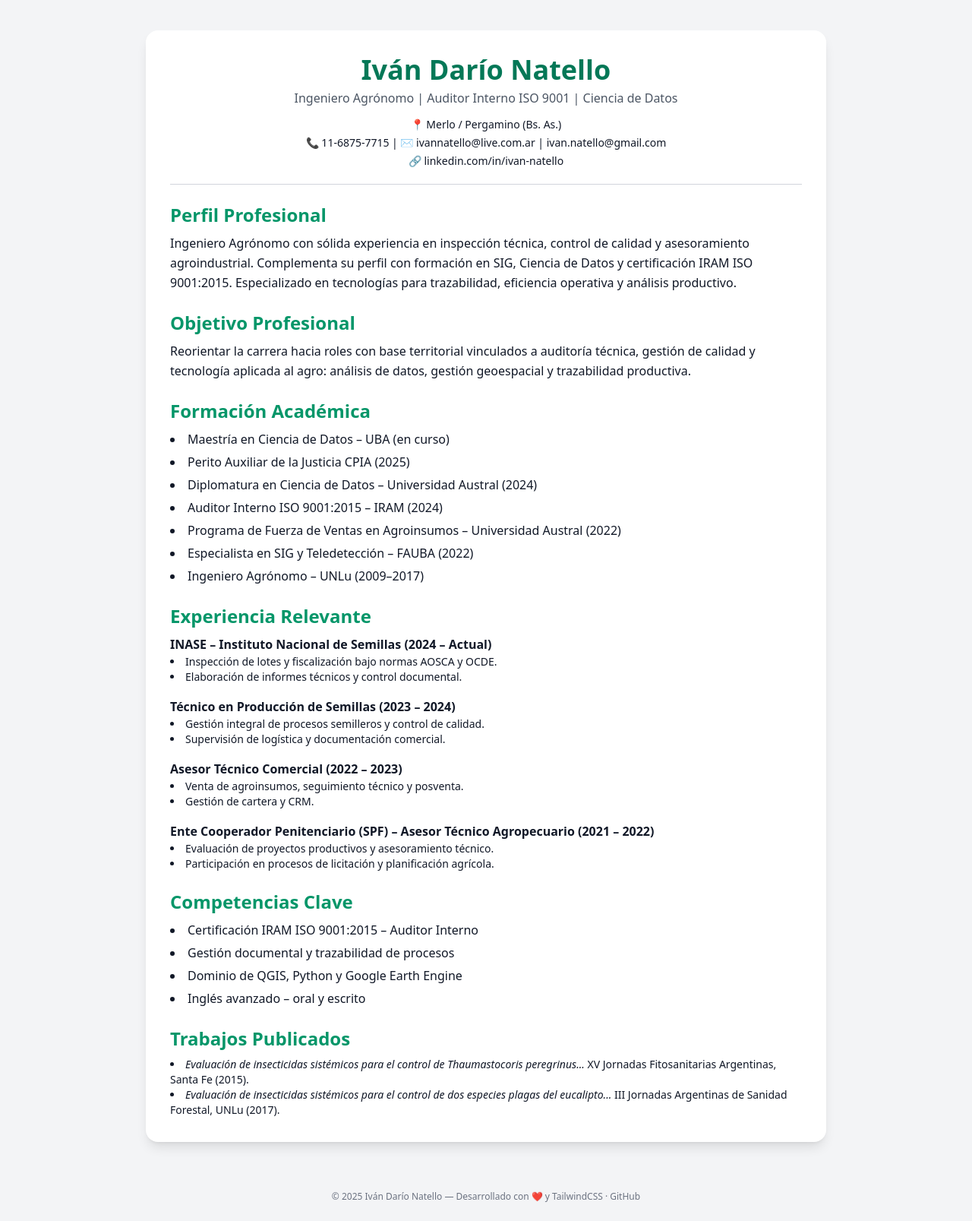
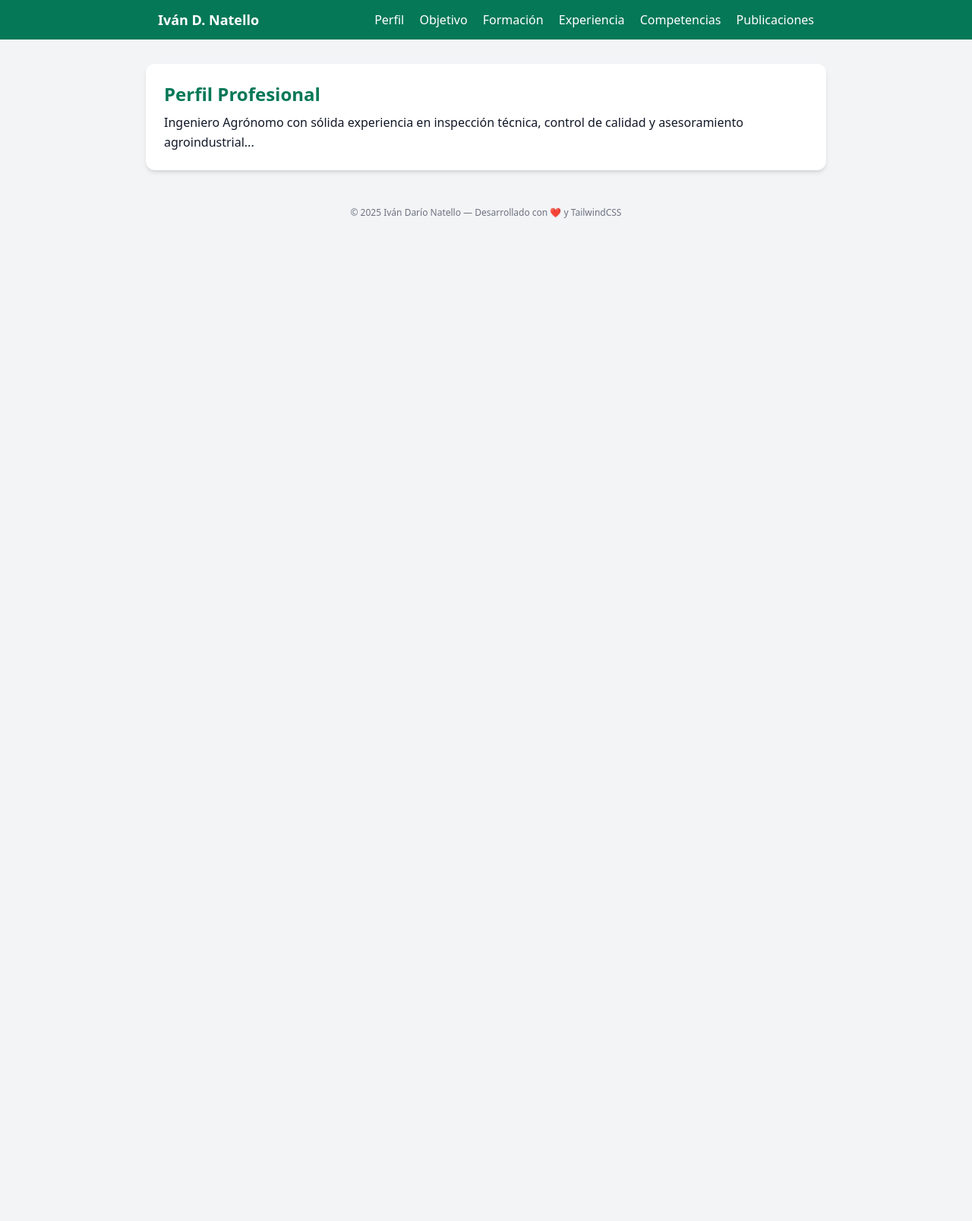
Before and after one commit to jnatmed/cv_natello_ivan, a plain HTML site: page docs/index.html in a window 1280 px wide. Shown: the whole page at 76% size. After the commit the page ends 800 px from the top, so only its background shows below. Drawn offline with nearby package versions, Linux system fonts and the light colour scheme.

Commit message:
actualizado

```diff
--- a/docs/index.html
+++ b/docs/index.html
@@ -30,140 +30,95 @@
   </style>
 </head>
 
-<body class="bg-gray-100 dark:bg-gray-900 text-gray-900 dark:text-gray-100 font-sans leading-relaxed">
+<body class="bg-gray-100 text-gray-900 font-sans leading-relaxed">
 
-  <!-- Contenedor principal -->
-  <main class="max-w-4xl mx-auto my-10 p-8 bg-white dark:bg-gray-800 shadow-lg rounded-2xl card fade-in">
+  <!-- 🔹 Navbar -->
+  <nav class="bg-emerald-700 text-white sticky top-0 z-50">
+    <div class="max-w-4xl mx-auto flex justify-between items-center px-4 py-3">
+      <span class="font-bold text-lg">Iván D. Natello</span>
+      <div class="space-x-4">
+        <button class="nav-btn hover:text-emerald-200" data-section="perfil">Perfil</button>
+        <button class="nav-btn hover:text-emerald-200" data-section="objetivo">Objetivo</button>
+        <button class="nav-btn hover:text-emerald-200" data-section="formacion">Formación</button>
+        <button class="nav-btn hover:text-emerald-200" data-section="experiencia">Experiencia</button>
+        <button class="nav-btn hover:text-emerald-200" data-section="competencias">Competencias</button>
+        <button class="nav-btn hover:text-emerald-200" data-section="publicaciones">Publicaciones</button>
+      </div>
+    </div>
+  </nav>
 
-    <!-- Header -->
-    <header class="text-center border-b border-gray-300 dark:border-gray-600 pb-5 mb-6">
-      <h1 class="text-4xl font-bold text-emerald-700 dark:text-emerald-400">Iván Darío Natello</h1>
-      <p class="text-gray-600 dark:text-gray-300 mt-1">
-        Ingeniero Agrónomo | Auditor Interno ISO 9001 | Ciencia de Datos
-      </p>
-      <div class="mt-3 text-sm space-y-1">
-        <p>📍 Merlo / Pergamino (Bs. As.)</p>
-        <p>📞 11-6875-7715 | ✉️
-          <a href="mailto:ivannatello@live.com.ar" class="hover:underline">ivannatello@live.com.ar</a> |
-          <a href="mailto:ivan.natello@gmail.com" class="hover:underline">ivan.natello@gmail.com</a>
-        </p>
-        <p>🔗
-          <a href="https://www.linkedin.com/in/ivan-natello-784598234/" target="_blank" class="hover:underline">
-            linkedin.com/in/ivan-natello
-          </a>
-        </p>
-      </div>
-    </header>
+  <!-- 🔹 Contenedor -->
+  <main class="max-w-4xl mx-auto my-8 p-6 bg-white rounded-xl shadow-md">
 
-    <!-- Secciones -->
-    <section class="mb-6 fade-in">
-      <h2 class="text-2xl font-semibold text-emerald-600 dark:text-emerald-300 mb-2">Perfil Profesional</h2>
-      <p>
-        Ingeniero Agrónomo con sólida experiencia en inspección técnica, control de calidad y asesoramiento agroindustrial.
-        Complementa su perfil con formación en SIG, Ciencia de Datos y certificación IRAM ISO 9001:2015.
-        Especializado en tecnologías para trazabilidad, eficiencia operativa y análisis productivo.
-      </p>
+    <!-- Sección: Perfil -->
+    <section id="perfil" class="cv-section">
+      <h2 class="text-2xl font-semibold text-emerald-700 mb-2">Perfil Profesional</h2>
+      <p>Ingeniero Agrónomo con sólida experiencia en inspección técnica, control de calidad y asesoramiento agroindustrial...</p>
     </section>
 
-    <section class="mb-6 fade-in">
-      <h2 class="text-2xl font-semibold text-emerald-600 dark:text-emerald-300 mb-2">Objetivo Profesional</h2>
-      <p>
-        Reorientar la carrera hacia roles con base territorial vinculados a auditoría técnica, gestión de calidad y tecnología aplicada al agro:
-        análisis de datos, gestión geoespacial y trazabilidad productiva.
-      </p>
+    <!-- Sección: Objetivo -->
+    <section id="objetivo" class="cv-section hidden">
+      <h2 class="text-2xl font-semibold text-emerald-700 mb-2">Objetivo Profesional</h2>
+      <p>Reorientar la carrera hacia roles con base territorial vinculados a auditoría técnica, gestión de calidad y tecnología aplicada al agro...</p>
     </section>
 
-    <section class="mb-6 fade-in">
-      <h2 class="text-2xl font-semibold text-emerald-600 dark:text-emerald-300 mb-2">Formación Académica</h2>
+    <!-- Sección: Formación -->
+    <section id="formacion" class="cv-section hidden">
+      <h2 class="text-2xl font-semibold text-emerald-700 mb-2">Formación Académica</h2>
       <ul class="list-disc list-inside space-y-1">
         <li>Maestría en Ciencia de Datos – UBA (en curso)</li>
         <li>Perito Auxiliar de la Justicia CPIA (2025)</li>
-        <li>Diplomatura en Ciencia de Datos – Universidad Austral (2024)</li>
+        <li>Diplomatura en Ciencia de Datos – Univ. Austral (2024)</li>
         <li>Auditor Interno ISO 9001:2015 – IRAM (2024)</li>
-        <li>Programa de Fuerza de Ventas en Agroinsumos – Universidad Austral (2022)</li>
-        <li>Especialista en SIG y Teledetección – FAUBA (2022)</li>
-        <li>Ingeniero Agrónomo – UNLu (2009–2017)</li>
       </ul>
     </section>
 
-    <section class="mb-6 fade-in">
-      <h2 class="text-2xl font-semibold text-emerald-600 dark:text-emerald-300 mb-2">Experiencia Relevante</h2>
-
-      <div class="space-y-4">
-        <article>
-          <h3 class="font-bold">INASE – Instituto Nacional de Semillas (2024 – Actual)</h3>
-          <ul class="list-disc list-inside text-sm">
-            <li>Inspección de lotes y fiscalización bajo normas AOSCA y OCDE.</li>
-            <li>Elaboración de informes técnicos y control documental.</li>
-          </ul>
-        </article>
-
-        <article>
-          <h3 class="font-bold">Técnico en Producción de Semillas (2023 – 2024)</h3>
-          <ul class="list-disc list-inside text-sm">
-            <li>Gestión integral de procesos semilleros y control de calidad.</li>
-            <li>Supervisión de logística y documentación comercial.</li>
-          </ul>
-        </article>
-
-        <article>
-          <h3 class="font-bold">Asesor Técnico Comercial (2022 – 2023)</h3>
-          <ul class="list-disc list-inside text-sm">
-            <li>Venta de agroinsumos, seguimiento técnico y posventa.</li>
-            <li>Gestión de cartera y CRM.</li>
-          </ul>
-        </article>
-
-        <article>
-          <h3 class="font-bold">Ente Cooperador Penitenciario (SPF) – Asesor Técnico Agropecuario (2021 – 2022)</h3>
-          <ul class="list-disc list-inside text-sm">
-            <li>Evaluación de proyectos productivos y asesoramiento técnico.</li>
-            <li>Participación en procesos de licitación y planificación agrícola.</li>
-          </ul>
-        </article>
-      </div>
+    <!-- Sección: Experiencia -->
+    <section id="experiencia" class="cv-section hidden">
+      <h2 class="text-2xl font-semibold text-emerald-700 mb-2">Experiencia Relevante</h2>
+      <p>INASE – Instituto Nacional de Semillas (2024 – Actual): inspección, control de lotes y fiscalización bajo normas AOSCA y OCDE.</p>
     </section>
 
-    <section class="mb-6 fade-in">
-      <h2 class="text-2xl font-semibold text-emerald-600 dark:text-emerald-300 mb-2">Competencias Clave</h2>
+    <!-- Sección: Competencias -->
+    <section id="competencias" class="cv-section hidden">
+      <h2 class="text-2xl font-semibold text-emerald-700 mb-2">Competencias Clave</h2>
       <ul class="list-disc list-inside space-y-1">
         <li>Certificación IRAM ISO 9001:2015 – Auditor Interno</li>
-        <li>Gestión documental y trazabilidad de procesos</li>
+        <li>Gestión documental y trazabilidad</li>
         <li>Dominio de QGIS, Python y Google Earth Engine</li>
-        <li>Inglés avanzado – oral y escrito</li>
       </ul>
     </section>
 
-    <section class="fade-in">
-      <h2 class="text-2xl font-semibold text-emerald-600 dark:text-emerald-300 mb-2">Trabajos Publicados</h2>
+    <!-- Sección: Publicaciones -->
+    <section id="publicaciones" class="cv-section hidden">
+      <h2 class="text-2xl font-semibold text-emerald-700 mb-2">Trabajos Publicados</h2>
       <ul class="list-disc list-inside text-sm">
-        <li>
-          <em>Evaluación de insecticidas sistémicos para el control de Thaumastocoris peregrinus...</em>
-          XV Jornadas Fitosanitarias Argentinas, Santa Fe (2015).
-        </li>
-        <li>
-          <em>Evaluación de insecticidas sistémicos para el control de dos especies plagas del eucalipto...</em>
-          III Jornadas Argentinas de Sanidad Forestal, UNLu (2017).
-        </li>
+        <li><em>Evaluación de insecticidas sistémicos...</em> XV Jornadas Fitosanitarias Argentinas, Santa Fe (2015).</li>
+        <li><em>Evaluación de insecticidas sistémicos para el control de dos especies...</em> UNLu (2017).</li>
       </ul>
     </section>
-
   </main>
 
-  <footer class="text-center text-xs text-gray-500 dark:text-gray-400 py-6">
-    © 2025 Iván Darío Natello — Desarrollado con ❤️ y TailwindCSS · <a href="https://github.com/" class="hover:underline">GitHub</a>
+  <footer class="text-center text-xs text-gray-500 py-4">
+    © 2025 Iván Darío Natello — Desarrollado con ❤️ y TailwindCSS
   </footer>
 
+  <!-- Script para manejar navegación -->
   <script>
-    // Animación al hacer scroll
-    const items = document.querySelectorAll('.fade-in');
-    const observer = new IntersectionObserver(entries => {
-      entries.forEach(entry => {
-        if (entry.isIntersecting) entry.target.classList.add('animate-fadeIn');
+    const buttons = document.querySelectorAll('.nav-btn');
+    const sections = document.querySelectorAll('.cv-section');
+
+    buttons.forEach(btn => {
+      btn.addEventListener('click', () => {
+        const target = btn.getAttribute('data-section');
+        sections.forEach(sec => {
+          sec.classList.add('hidden');
+          if (sec.id === target) sec.classList.remove('hidden');
+        });
+        window.scrollTo({ top: 0, behavior: 'smooth' });
       });
     });
-    items.forEach(item => observer.observe(item));
   </script>
+</body>
 
-</body>
 </html>
```
Also changed, not shown: docs/index_1.html (added, +245 -0 lines).
